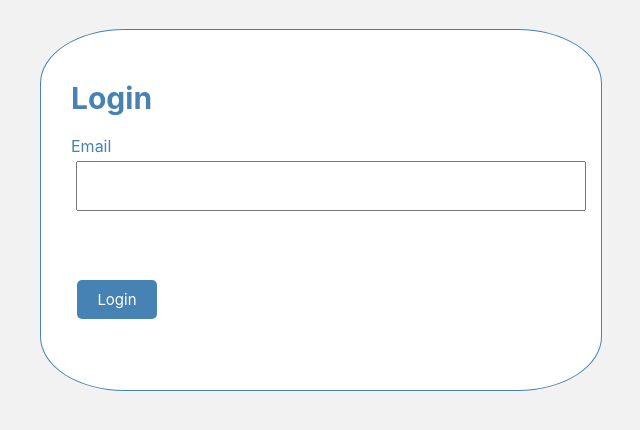
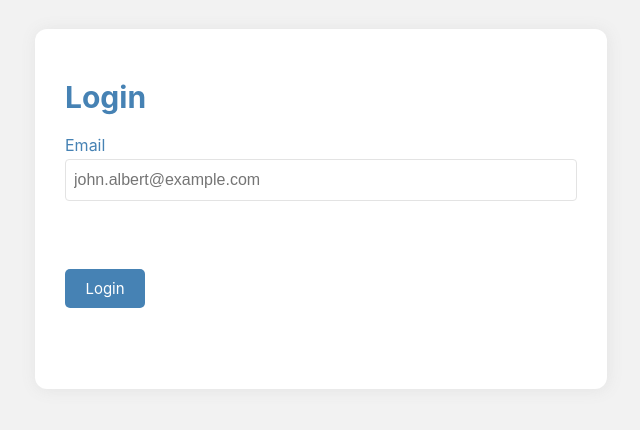
Before and after one commit to Vladimir-OP/SocialMediaApp, a React (Create React App) app: page / in a window 1280 px wide. Shown: the top 430 px of the page, without its empty margins (319-959 px from the left). Built offline with nearby package versions, Linux system fonts and the light colour scheme.

Commit message:
updated comments and posts styles

```diff
--- a/src/components/Login/Login.jsx
+++ b/src/components/Login/Login.jsx
@@ -42,6 +42,7 @@ const Login = () => {
       <InputContainer
         type="email"
         name="email"
+        placeholder="john.albert@example.com"
         required
         onChange={(e) => setEmail(e.target.value)}
       />
--- a/src/components/Login/Login.style.js
+++ b/src/components/Login/Login.style.js
@@ -2,13 +2,15 @@ import styled from "styled-components";
 
 const LoginForm = styled.form`
   background: white;
-  max-width: 500px;
+  max-width: 32rem;
   margin: 1.8rem auto;
   overflow-x: none;
   min-height: 300px;
-  border: 1px solid steelblue;
   padding: 1.875rem;
-  border-radius: 15%;
+  border-radius: 0.75rem;
+  display: flex;
+  flex-direction: column;
+  box-shadow: 1px 1px 16px #e3e3e3;
 `;
 
 const LoginHeader = styled.h1`
@@ -22,11 +24,21 @@ const LoginInputName = styled.label`
 `;
 
 const InputContainer = styled.input`
-  width: 100%;
+  width: 31rem%;
   height: 2.5rem;
-  margin: 5px;
-  padding: 3px;
-  font-size: 17px;
+  margin: 0.25rem 0;
+  padding: 0 0.5rem;
+  font-size: 1rem;
+  border: 1px solid #e3e3e3;
+  border-radius: 0.25rem;
+
+  :hover {
+    border: 1px solid steelblue;
+  }
+
+  :focus {
+    outline: none !important;
+  }
 `;
 
 const LoginBtn = styled.button`
@@ -36,12 +48,11 @@ const LoginBtn = styled.button`
   border: none;
   padding: 0.625rem 1.25rem;
   margin-top: 4rem;
-  margin-left: 0.4rem;
   border-radius: 5px;
   cursor: pointer;
-  text-decoration: none;
   font-size: 15px;
   font-family: inherit;
+  width: 5rem;
 
   :hover {
     background-color: white;
--- a/src/components/Posts/NewPost.style.js
+++ b/src/components/Posts/NewPost.style.js
@@ -2,6 +2,7 @@ import styled from "styled-components";
 
 const CreatePostCont = styled.div(
   ({ openPost }) => `
+overflow: hidden;
 display:${openPost ? "block" : "none"};
 position:absolute;
 width:100%;
@@ -10,6 +11,7 @@ background-color:rgb(60 82 113 / 70%);
 z-index:100;
 `
 );
+
 const NewPostCont = styled.form`
   align-items: center;
   max-width: 31rem;
@@ -18,9 +20,10 @@ const NewPostCont = styled.form`
   border-radius: 5px;
   flex-direction: column;
   display: flex;
-  border-radius: 5%;
+  border-radius: 0.75rem;
   background-color: white;
   margin-left: 41rem;
+  overflow: hidden;
 `;
 
 const NewPostHeader = styled.h1`
@@ -58,7 +61,6 @@ const NewPostBtn = styled.button`
   display: inline-block;
   background: steelblue;
   color: #fff;
-  border: none;
   padding: 0.625rem 1.25rem;
   border-radius: 5px;
   cursor: pointer;
@@ -68,11 +70,11 @@ const NewPostBtn = styled.button`
   right: 2.56rem;
   top: 28.5rem;
   width: 31.5rem;
+  border: 1px solid steelblue;
 
   :hover {
     background-color: white;
     color: black;
-    border: 1px solid steelblue;
   }
 `;
 
--- a/src/components/Posts/Post.jsx
+++ b/src/components/Posts/Post.jsx
@@ -5,6 +5,7 @@ import { UserContext } from "../UserContext";
 import Comments from "../comments/Comments";
 import {
   PostContainer,
+  PostHeader,
   PostTitle,
   PostBody,
   CommentBtn,
@@ -17,15 +18,19 @@ const Post = ({ post }) => {
 
   return (
     <PostContainer>
+      <PostHeader>
+        <PostTitle>{post.title}</PostTitle>
         <CommentBtn
           onClick={() => {
             setOpenComments((prev) => !prev);
           }}
         >
+          <CommentCount>
             <FontAwesomeIcon icon={faComment} />
-        <CommentCount>{commentsCount}</CommentCount>
+            {commentsCount}
+          </CommentCount>
         </CommentBtn>
-      <PostTitle>{post.title}</PostTitle>
+      </PostHeader>
       <PostBody>{post.body}</PostBody>
       <Comments postID={post.id} show={openComments} />
     </PostContainer>
--- a/src/components/Posts/Post.style.js
+++ b/src/components/Posts/Post.style.js
@@ -8,16 +8,16 @@ const PostContainer = styled.div`
   flex-wrap: wrap;
   width: 100%;
   height: fit-content;
-  min-height: 13rem;
+  min-height: 10rem;
   max-height: 50rem;
 
   > div {
     flex-wrap: unset;
     flex-direction: column;
-    border-radius: 5%;
+    border-radius: 0.75rem;
     background-color: white;
     border: unset;
-    box-shadow: 10px 10px 25px #aaaaaa;
+    box-shadow: 1px 1px 16px #e3e3e3;
     width: 19rem;
 
     > h3 {
@@ -32,13 +32,22 @@ const PostContainer = styled.div`
 
     > div {
       font-size: small;
+      box-shadow: unset;
     }
   }
+`;
+const PostHeader = styled.div`
+  align-items: flex-start;
+  width: 20rem !important;
+  display: flex;
+  flex-direction: row !important;
+  margin-top: 1rem;
 `;
 
 const PostTitle = styled.h4`
   color: rgb(42, 98, 143);
-  margin-left: 2rem;
+  margin: unset;
+  width: 17rem;
 `;
 
 const PostBody = styled.h6``;
@@ -46,7 +55,6 @@ const PostBody = styled.h6``;
 const CommentBtn = styled.i`
   display: flex;
   width: 1rem;
-  position: relative;
   cursor: pointer;
   color: gray;
   left: 17rem;
@@ -58,6 +66,15 @@ const CommentBtn = styled.i`
 
 const CommentCount = styled.span`
   width: 1rem;
+  display: flex;
+  margin-left: 0.85rem;
 `;
 
-export { CommentCount, PostContainer, PostTitle, PostBody, CommentBtn };
+export {
+  CommentCount,
+  PostHeader,
+  PostContainer,
+  PostTitle,
+  PostBody,
+  CommentBtn,
+};
--- a/src/components/Posts/Posts.style.js
+++ b/src/components/Posts/Posts.style.js
@@ -36,7 +36,7 @@ const PostsCont = styled.div`
 
 const UserName = styled.h1`
   color: rgb(42, 98, 143);
-  width: 25rem;
+  width: 30rem;
   margin-left: 3rem;
 `;
 
--- a/src/components/comments/Comments.jsx
+++ b/src/components/comments/Comments.jsx
@@ -41,7 +41,6 @@ const Comments = ({ postID, show }) => {
   return (
     <>
       {show && (
-
         <CommentsCont>
           {comments.length > 0
             ? comments.map((post) => <Comment post={post} />)
--- a/src/components/comments/comment.style.js
+++ b/src/components/comments/comment.style.js
@@ -1,14 +1,13 @@
 import styled from "styled-components";
 
 const CommentBody = styled.p`
-  height: 5rem;
   width: 15rem;
   color: grey;
-  font-size:11px
+  font-size: 11px;
 `;
 
 const CommentName = styled.a(
-  ({color})=>`
+  ({ color }) => `
   font-size: 15px;
   color: white !important;
   border-radius: 50%;
@@ -18,17 +17,14 @@ const CommentName = styled.a(
   display:flex;
   justify-content:center;
   margin-top: 0.8rem;
-  margin-left: 0.3rem
   ;
-`);
+`
+);
 
 const CommentCont = styled.div`
   display: flex;
   justify-content: space-between;
-  height:5.2rem;
-  border-bottom: 1px solid black;
-  border-radius:10%
+  margin-bottom: 0.75rem;
 `;
 
-
 export { CommentBody, CommentName, CommentCont };
--- a/src/index.css
+++ b/src/index.css
@@ -10,6 +10,7 @@ body {
   height: 100%;
   justify-content: center;
   overflow-x: hidden;
+  overflow: hidden;
 }
 
 code {
--- a/src/index.js
+++ b/src/index.js
@@ -3,7 +3,7 @@ import ReactDOM from "react-dom/client";
 import "./index.css";
 import App from "./App";
 import reportWebVitals from "./reportWebVitals";
-import axios from "axios";
+
 
 const root = ReactDOM.createRoot(document.getElementById("root"));
 root.render(
```
Lines whose indentation alone changed are shown as unchanged.
